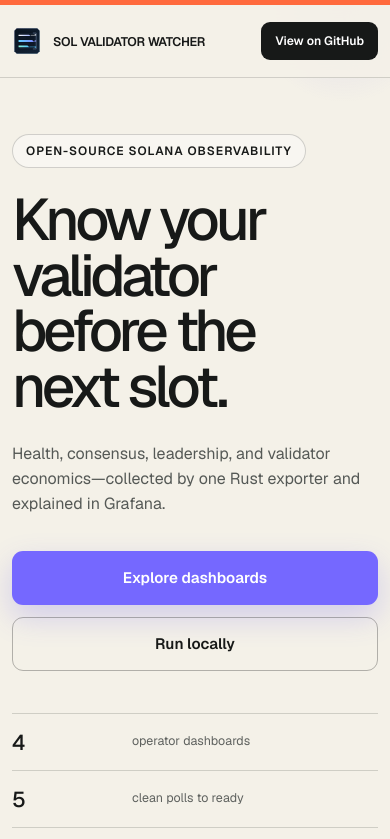
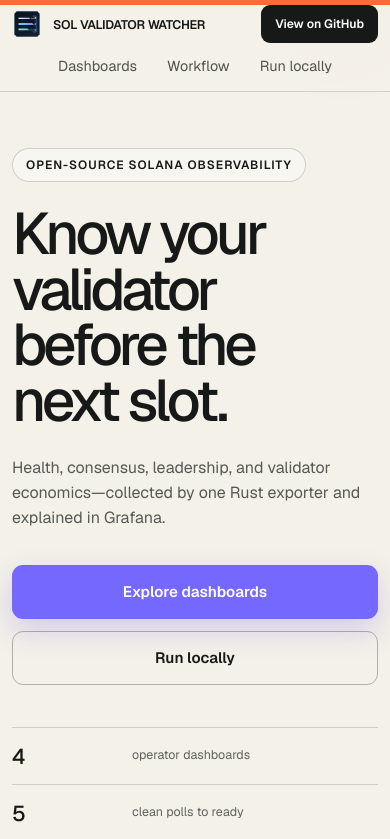
Before and after one commit to v4lproik/sol-validator-watcher, a plain HTML site: page site/index.html in a window 390 px wide. Shown: the top 839 px of the page. Drawn offline with nearby package versions, Linux system fonts and the light colour scheme; files whose address does not match are found by name.

Commit message:
fix(site): preserve responsive navigation and actions

```diff
--- a/site/styles.css
+++ b/site/styles.css
@@ -1024,10 +1024,24 @@ h1 {
 @media (max-width: 1180px) {
   .topbar-inner {
     grid-template-columns: 1fr auto;
+    gap: 14px 24px;
+  }
+
+  .topbar-inner > .brand {
+    grid-column: 1;
+    grid-row: 1;
+  }
+
+  .topbar-actions {
+    grid-column: 2;
+    grid-row: 1;
   }
 
   .topnav {
-    display: none;
+    grid-column: 1 / -1;
+    grid-row: 2;
+    justify-content: center;
+    padding-bottom: 16px;
   }
 
   .hero {
```
Also changed, not shown: site/404.html (+2 -2 lines).
